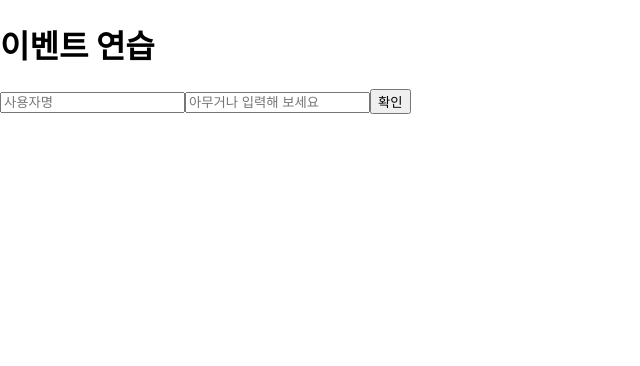
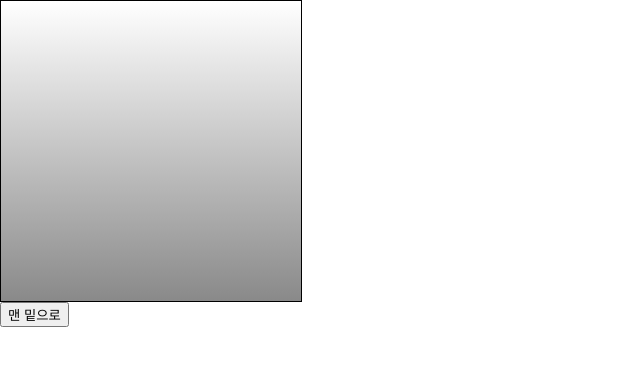
Before and after one commit to JeongUn1028/ReactStudy, a React (Create React App) app: page / in a window 1280 px wide. Shown: the top 366 px of the page, without its empty margins (0-640 px from the left). Built offline with nearby package versions, Linux system fonts and the light colour scheme.

Commit message:
5. ref:DOM에 이름달기

```diff
--- a/src/App.js
+++ b/src/App.js
@@ -1,7 +1,17 @@
-import EventPractice from "./EventPractice";
+import React, { Component } from "react";
+import ScrollBox from "./ScrollBox";
 
-const App = () => {
-  return <EventPractice />;
-};
+class App extends Component {
+  render() {
+    return (
+      <div>
+        <ScrollBox ref={(ref) => this.ScrollBox=ref}/>
+        <button onClick={() => this.ScrollBox.scrollToBottom()}>
+          맨 밑으로
+        </button>
+      </div>
+    );
+  }
+}
 
 export default App;
--- /dev/null
+++ b/src/ScrollBox.js
@@ -0,0 +1,34 @@
+import React, { Component } from "react";
+
+class ScrollBox extends Component {
+
+    scrollToBottom = () => {
+        const{ scrollHeight, cilentHeight } = this.box;
+        this.box.scrollTop = scrollHeight - cilentHeight;
+    }
+    render() {
+        const style = {
+            border: '1px solid black',
+            height: '300px',
+            width: '300px',
+            overflow: 'auto',
+            position: 'relative'
+        };
+
+        const innerStyle = {
+            width: '100%',
+            height: '650px',
+            background: 'linear-gradient(white, black)'
+        };
+
+        return(
+            <div
+                style={style}
+                ref={(ref) => {this.box=ref}}>
+                <div style={innerStyle}/>
+                </div>
+        );
+    }
+}
+
+export default ScrollBox;
--- /dev/null
+++ b/src/ValidationSample.css
@@ -0,0 +1,6 @@
+.sucess {
+    background-color: lightgreen;
+}
+.failure {
+    background-color: lightcoral;
+}
```
Also changed, not shown: src/ValidationSample.js (added, +41 -0 lines).
